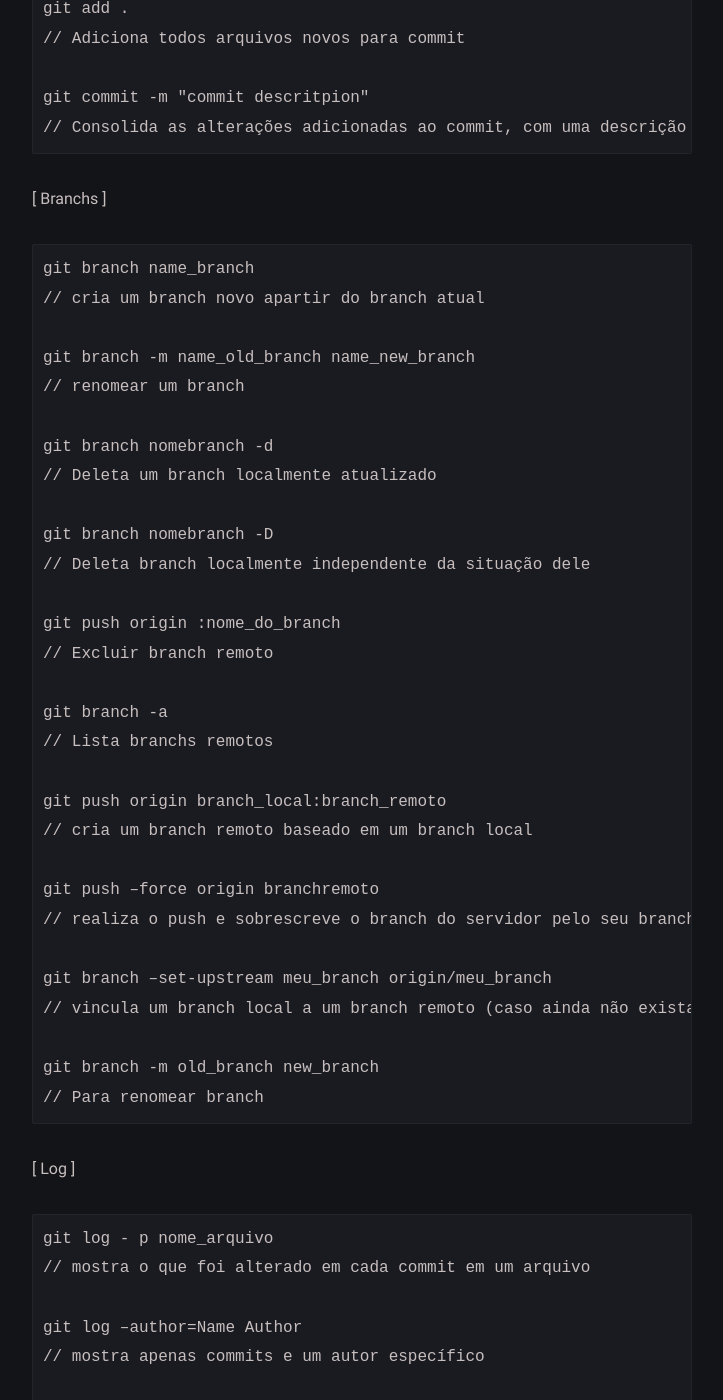
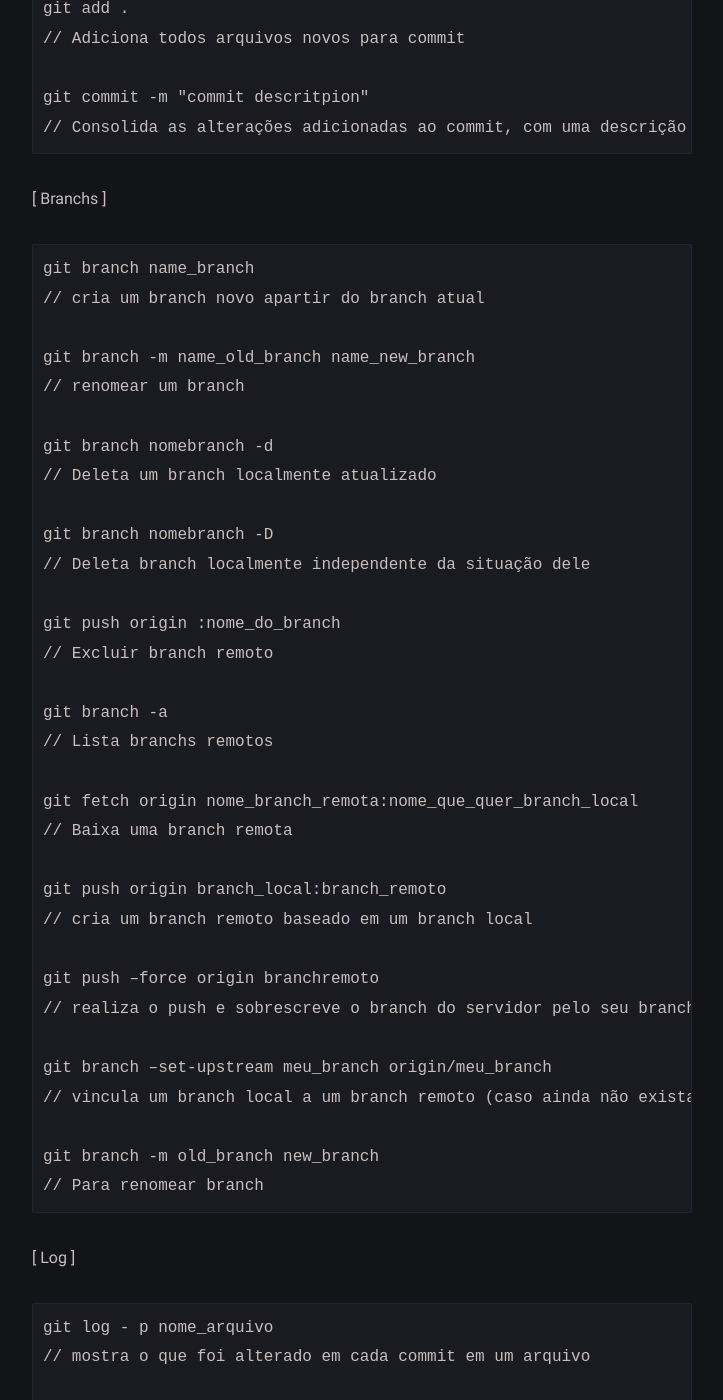
Before and after one commit to f0rmig4/f0rmig4.github.io, a Jekyll site: the page built from _posts/2011-04-13-git-commands.html, in a window 1280 px wide and 1400 px high, scrolled down 912 px. Shown: the whole window, without its empty margins (278-1001 px from the left). Built offline with Jekyll 4.4.1, drawn with Linux system fonts in a browser that asks for light colours.

Commit message:
Update 2011-04-13-git-commands.html

```diff
--- a/_posts/2011-04-13-git-commands.html
+++ b/_posts/2011-04-13-git-commands.html
@@ -52,6 +52,9 @@ git push origin :nome_do_branch
 
 git branch -a
 // Lista branchs remotos
+
+git fetch origin nome_branch_remota:nome_que_quer_branch_local
+// Baixa uma branch remota
 
 git push origin branch_local:branch_remoto
 // cria um branch remoto baseado em um branch local
```
